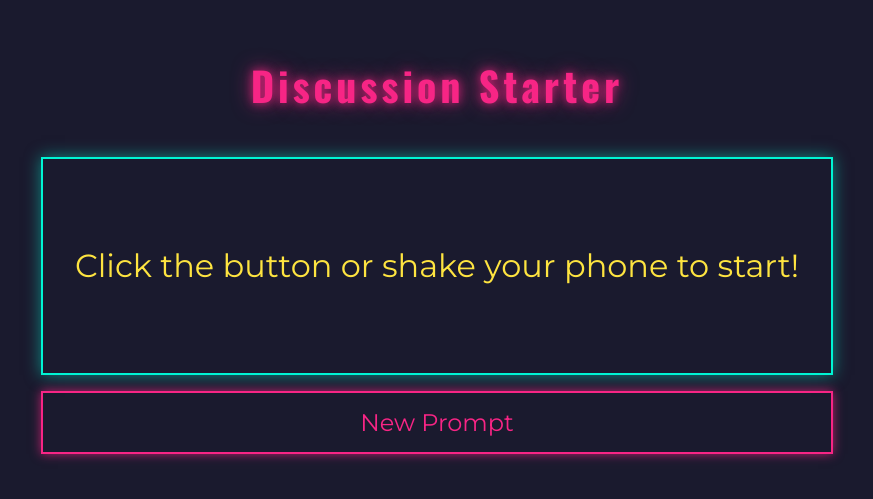
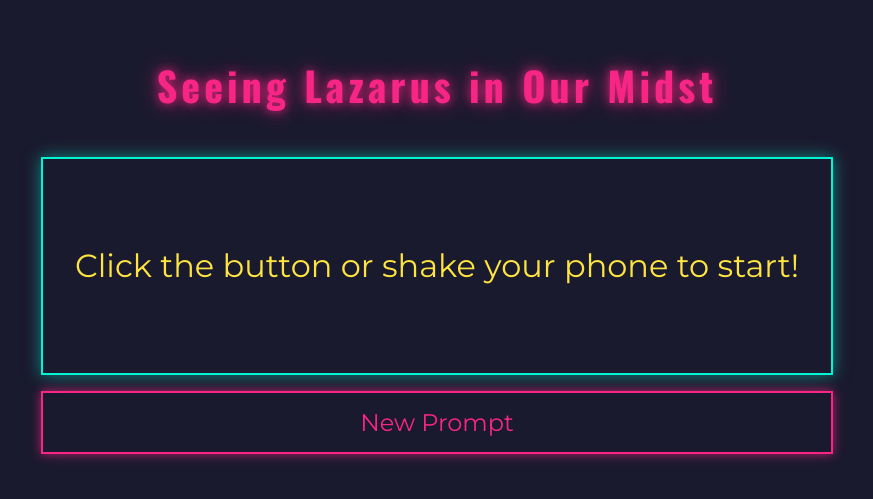
Before and after one commit to ptgullas/shakeItOff-js, a plain HTML site: page index.html in a window 1280 px wide. Shown: the part 159-658 px from the top of the page, without its empty margins (203-1076 px from the left). Drawn offline with nearby package versions, Linux system fonts and the light colour scheme.

Commit message:
add h1 content to json file

```diff
--- a/index.html
+++ b/index.html
@@ -6,7 +6,7 @@
     <title>Discussion Prompts</title>
     <link rel="stylesheet" href="style.css"></head>
 <body>
-    <h1>Discussion Starter</h1>
+    <h1 id="page-title">Discussion Starter</h1>
     <div id="prompt-container">
         <p id="prompt-text">Click the button or shake your phone to start!</p>
     </div>
--- a/prompts-demo.json
+++ b/prompts-demo.json
@@ -1,7 +1,10 @@
-[
+{
+  "title": "Synthwave Starters",
+  "prompts": [
     "What is one small thing you are grateful for today?",
     "If you could have any superpower, what would it be and why?",
     "What's a skill you'd like to learn?",
     "Share a favorite memory from your childhood.",
     "What's the best piece of advice you've ever received?"
   ]
+}
--- /dev/null
+++ b/prompts-lazarus.json
@@ -0,0 +1,12 @@
+{
+  "title": "Seeing Lazarus in Our Midst",
+  "prompts": [
+    "A moment when I noticed someone others ignored",
+    "Someone in my life right now who might feel like Lazarus at the gate",
+    "What gets in the way of me noticing people in need?",
+    "If Jesus told this story in NYC today, what details might He use?",
+    "One small way I can 'cross the gate' this week and notice someone",
+    "One habit I could let go of that keeps me from seeing others",
+    "A ministry, charity, or effort I admire that is 'feeding Lazarus' (doesn't have to be the Bread of Life food pantry!)"
+  ]
+}
--- a/script.js
+++ b/script.js
@@ -1,5 +1,6 @@
 document.addEventListener('DOMContentLoaded', () => {
     // Get references to the HTML elements
+    const pageTitleElement = document.getElementById('page-title'); // NEW
     const promptTextElement = document.getElementById('prompt-text');
     const newPromptBtn = document.getElementById('new-prompt-btn');
 
@@ -7,10 +8,16 @@ document.addEventListener('DOMContentLoaded', () => {
     let currentPrompt = '';
 
     // Fetch the prompts from the JSON file
-    fetch('prompts-demo.json')
+    fetch('prompts-lazarus.json')
         .then(response => response.json())
         .then(data => {
-            prompts = data;
+            // Check if data and properties exist
+            if (data && data.title && data.prompts) {
+                pageTitleElement.textContent = data.title; // NEW: Set the page title
+                prompts = data.prompts; // UPDATED: Get prompts from the object
+            } else {
+                promptTextElement.textContent = 'Could not load prompts. Invalid file format.';
+            }
         })
         .catch(error => {
             console.error('Error fetching prompts:', error);
```
Lines whose indentation alone changed are shown as unchanged.
